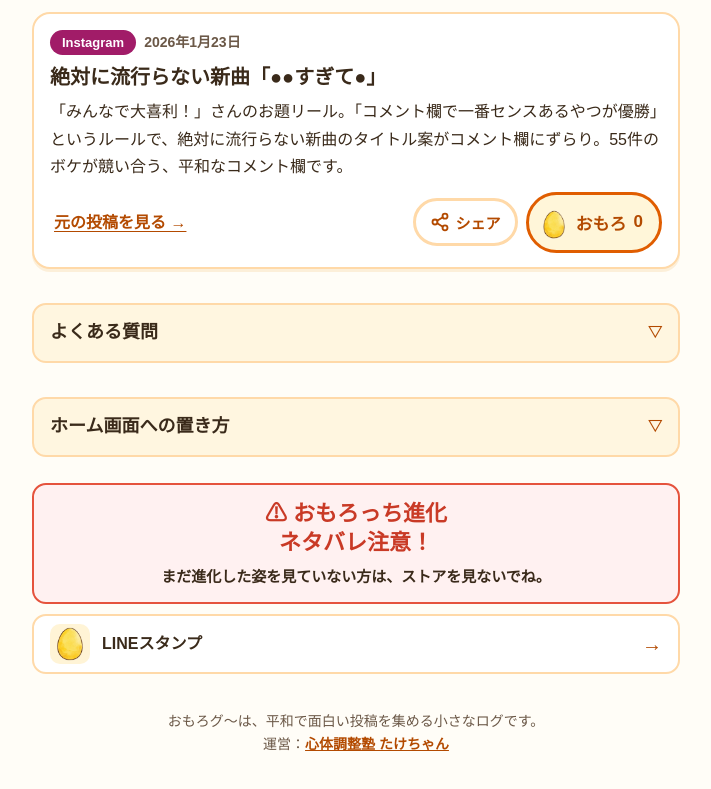
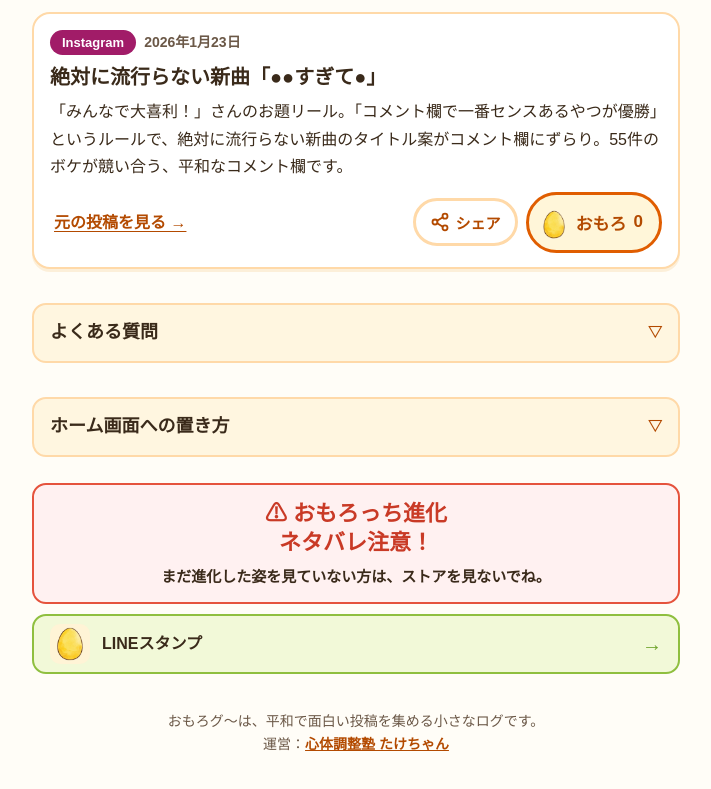
Before and after one commit to ankantakeshi-design/omoro-good, a plain HTML site: page index.html in a window 1280 px wide. Shown: the part 821-1610 px from the top of the page, without its empty margins (284-995 px from the left). Drawn offline with Linux system fonts and the light colour scheme; no server answers.

Commit message:
おもろグ〜の土台を用意（投稿ログ＋おもろボタン＋おもろっち育成）

```diff
--- a/index.html
+++ b/index.html
@@ -539,6 +539,11 @@
     margin-top:6px; font-size:15px; font-weight:700; color:var(--ink);
   }
   .stamp-warn + .stamp-link{ margin-top:10px; }
+  .stamp-link{
+    background:#f2f9d8;
+    border-color:#8fbf3f;
+  }
+  .stamp-link .arrow{ color:#6da32a; }
 
   footer{
     margin-top:36px; text-align:center;
```
